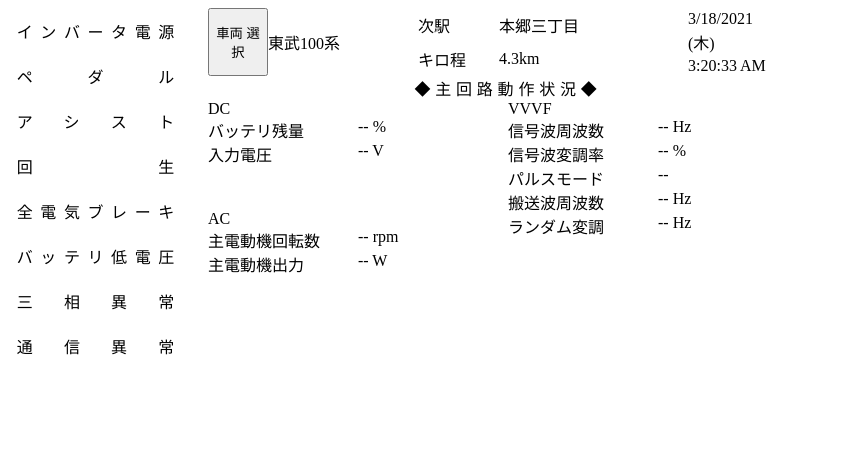
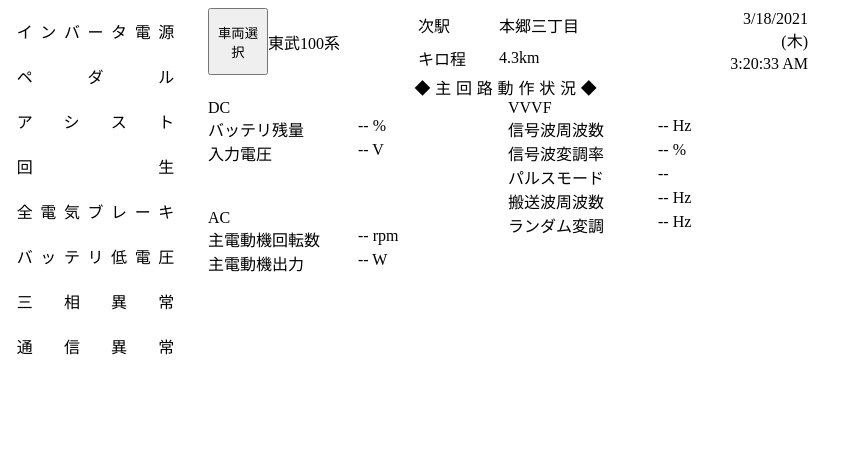
Before and after one commit to thgcMtdh/mohabike, a Python web app: template monitor/templates/index.html in a window 1280 px wide. Shown: the top 457 px of the page, without its empty margins (0-854 px from the left). Run offline with Jinja, Linux system fonts and the light colour scheme; the template is opened without the code that fills it, so the values that code supplies are empty; some libraries are stand-ins or nearby versions.

Commit message:
MonitorAreaをグリッドレイアウトに変更

```diff
--- a/monitor/static/main.jsx
+++ b/monitor/static/main.jsx
@@ -179,7 +179,7 @@
     render() {
         const next_sta = "本郷三丁目";
         const kilotei = "4.3km";
-        var buttontext = (this.props.maincontents == '主回路動作状況')? '車両\r\n選択' : '動作\r\n状況';
+        var buttontext = (this.props.maincontents == '主回路動作状況')? '車両選択' : '動作状況';
         return (
             <div id="header" className="bg_medium">
                 <button id="carselectbutton" onClick={this.handleClick}>{buttontext}</button>
--- a/monitor/static/style.css
+++ b/monitor/static/style.css
@@ -22,11 +22,6 @@
     width: 21.875%;        /*LED表示器*/
     padding-right: 3.125%; /*メインモニタとの間の余白*/
 }
-#monitorarea {
-    height: 100%;
-    width: 75%;
-}
-
 .indicatorlamp {
     height: 10%;
     width: 90%;
@@ -38,45 +33,52 @@
     text-justify: inter-ideograph; /*均等割り付け*/
 }
 
+#monitorarea {
+    height: 100%;
+    width: 75%;
+    display: grid;  /*モニタ内部の要素はグリッドレイアウトで配置する*/
+    grid-template-rows: 15fr 5fr 70fr 10fr;
+}
 #header {
-    height: 15%;
-    width: 100%;
-    display: flex;  /*要素を横並びに*/
+    grid-row: 1;
+    display: grid;  /*Header内の要素をグリッドレイアウトで配置*/
+    grid-template-columns: 10fr 25fr 45fr 20fr;
 }
 #header #carselectbutton {
+    grid-column: 1;
     height: 100%;
-    width: 10%;
 }
 #header #carname {
+    grid-column: 2;
     height: 100%;
-    width: 25%;
 }
 #header #headerinfos {
+    grid-column: 3;
     height: 100%;
-    width: 45%;
 }
 #headerinfos .infoelement {
     height: 50%;
     width: 100%;
 }
 #header #clock {
+    grid-column: 4;
     height: 100%;
 }
 #header #clock .clocktxt {
     height: 33.3333%;
+    width: 100%;
+    line-height: 1em;
     text-align: right;
 }
 
 #title {
-    height: 5%;
-    width: 100%;
+    grid-row: 2;
     text-align: center;  /*中央揃え*/
     letter-spacing: 0.3em;  /*字間を広げる*/
 }
 
 #operationstatus {
-    height: 70%;
-    width: 100%;
+    grid-row: 3;
     display: grid;  /*グリッドレイアウトの親要素*/
     grid-template-rows: 35% 35%;
     grid-template-columns: 50% 50%;
@@ -94,11 +96,13 @@
     grid-column: 2/3;
 }
 
-#Footer {
-    height: 10%;
-    width: 100%;
+#selectcars {
+    grid-row: 3;
 }
 
+#Footer {
+    grid-row: 4;
+}
 
 
 
```
